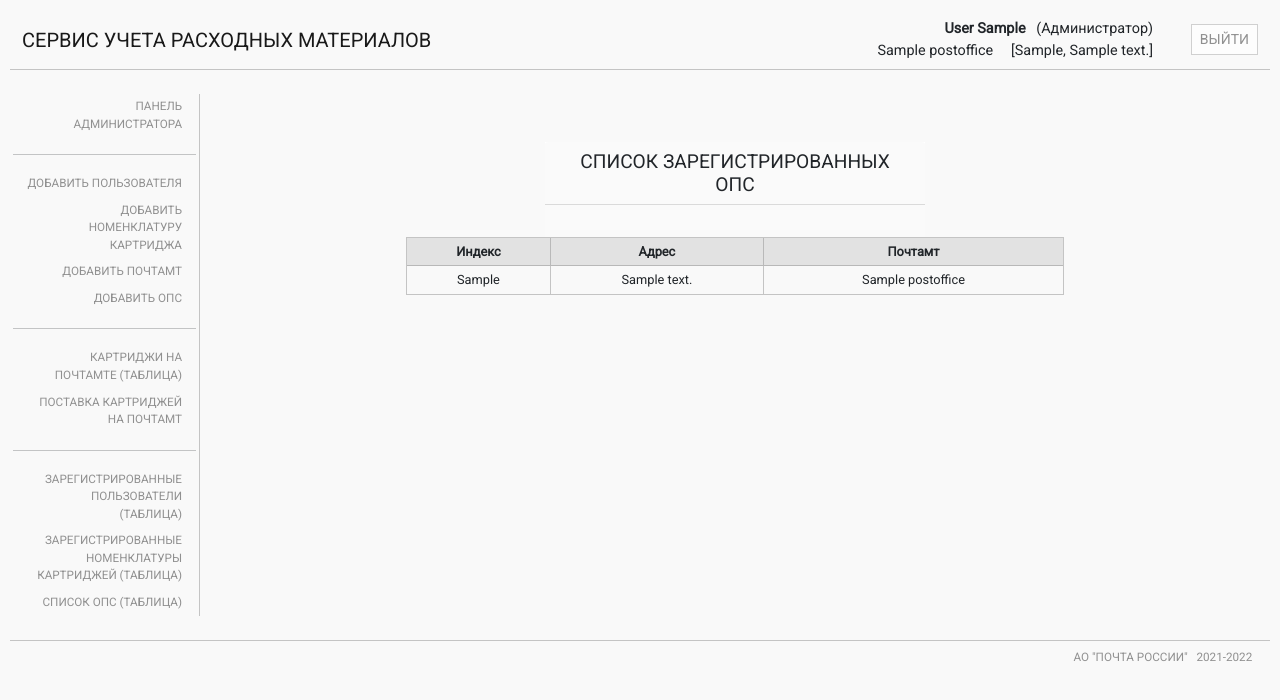
After one commit to palladine/uchet_rashod, a Django app: page /base/show_ops in a window 1280 px wide. The commit adds this page. Shown: the top 700 px of the page. Run offline with Django 3.2, Linux system fonts and the light colour scheme; a user stored in the database is signed in; tables that the repository leaves empty hold one stand-in row (values such as "Sample post").

Commit message:
28.01.22

```diff
--- a/base/forms.py
+++ b/base/forms.py
@@ -7,7 +7,9 @@ from .models import User, Cartridge, Postoffice, Supply
 
 ht = '* Поле обязательное для заполнения'
 
-## Custom fields LoginForm
+
+
+# ---------------  Login custom fields and form ---------------
 class LoginField(CharField):
     # Validation
     def clean(self, value):
@@ -32,10 +34,11 @@ class LoginForm(forms.Form):
                             widget=forms.TextInput(attrs={'class': 'form-control form-control-sm', 'placeholder': 'ЛОГИН', 'autocomplete': 'off'}))
     password = PasswordField(label='Пароль',
                                widget=forms.PasswordInput(attrs={'class': 'form-control form-control-sm', 'placeholder': 'ПАРОЛЬ'}))
+# --------------- End Login ---------------
 
 
 
-## Custom fields AddPostOfficeForm
+# ---------------  Add Postoffice custom fields and form ---------------
 class PostofficeNameField(CharField):
     # Validation
     def clean(self, value):
@@ -56,6 +59,8 @@ class IndexField(CharField):
 
             if len(value) != 6:
                 raise ValidationError(('Поле "ИНДЕКС" неправильной длины'), code='length')
+        else:
+            raise ValidationError(('Поле "ИНДЕКС" обязательное для заполнения'), code='empty')
 
 
 class AddPostofficeForm(forms.Form):
@@ -65,10 +70,11 @@ class AddPostofficeForm(forms.Form):
                         widget=forms.TextInput(attrs={'class': 'form-control form-control-sm', 'placeholder': 'ИНДЕКС'}))
     address = forms.CharField(label='Адрес', max_length=255, required=False,
                             widget=forms.TextInput(attrs={'class': 'form-control form-control-sm', 'placeholder': 'АДРЕС'}))
+# --------------- End Add Postoffice ---------------
 
 
 
-## Custom fields AddCartridgeForm
+# ---------------  Add Cartridge custom fields and form ---------------
 class NomenclatureField(CharField):
     # Validation
     def clean(self, value):
@@ -79,7 +85,6 @@ class NomenclatureField(CharField):
         if query_unique:
             raise ValidationError(('Номенклатура картриджа "{}" уже зарегистрирована. Введите другое имя'.format(value)),
                                   code='unique')
-
 
 class PrinterModelField(CharField):
     # Validation
@@ -97,13 +102,12 @@ class AddCartridgeForm(forms.Form):
                         widget=forms.CheckboxInput(attrs={'class': 'form-check-input', 'type': 'checkbox'}))
     source = forms.CharField(label='Ресурс картриджа', required=False, max_length=255,
                                 widget=forms.NumberInput(attrs={'class': 'form-control form-control-sm', 'placeholder': 'РЕСУРС КАРТРИДЖА'}))
+# --------------- End Add Cartridge ---------------
 
 
 
-
-# Custom field AddCartridgesFileForm
+# ---------------  Add Cartridges from file custom fields and form ---------------
 class WorkFile(FileField):
-
     # Validation
     def clean(self, data, initial=None):
         # data -> InMemoryUploadedFile
@@ -130,41 +134,46 @@ class AddCartridgesFileForm(forms.Form):
                                                       'placeholder': 'ВЫБЕРИТЕ ФАЙЛ ...',
                                                       'id': 'file',
                                                       'style': 'display: none;'}))
+# --------------- End Add Cartridges from file ---------------
 
 
+
+# ---------------  Add Supply and Parts from file custom fields and form ---------------
 class AddPartsFileForm(forms.Form):
     file = WorkFile(label='Файл', max_length=100, help_text=ht, required=True,
                     widget=forms.FileInput(attrs={'class': 'form-control form-control-sm',
                                                   'placeholder': 'ВЫБЕРИТЕ ФАЙЛ ...',
                                                   'id': 'file',
                                                   'style': 'display: none;'}))
+# --------------- End Add Supply and Parts from file ---------------
 
 
 
-class PostofficeReceiverField(ModelChoiceField):
+# ---------------  Add Supply custom fields and form ---------------
+class PostofficeField(ModelChoiceField):
     # Validation
     def clean(self, value):
         if not value:
             raise ValidationError(('Поле "ПОЧТАМТ" обязательное для заполнения'), code='empty')
 
 
-
 class AddSupplyForm(forms.Form):
-    postoffice_name = PostofficeReceiverField(label='Почтамт',
+    postoffice_name = PostofficeField(label='Почтамт',
                                              queryset=Postoffice.objects.all(),
                                              help_text=ht, required=True,
                                              to_field_name='postoffice_name',
                                              empty_label='ВЫБЕРИТЕ ПОЧТАМТ ...',
                                              widget=forms.Select(attrs={'class': 'form-select form-select-sm'}))
+# --------------- End Add Supply ---------------
 
 
 
+# ---------------  Add Part custom fields and form ---------------
 class SupplyField(ModelChoiceField):
     # Validation
     def clean(self, value):
         if not value:
             raise ValidationError(('Поле "ПОСТАВКА" обязательное для заполнения'), code='empty')
-
 
 class NomenclaturePartField(ModelChoiceField):
     # Validation
@@ -172,48 +181,63 @@ class NomenclaturePartField(ModelChoiceField):
         if not value:
             raise ValidationError(('Поле "НОМЕНКЛАТУРА" обязательное для заполнения'), code='empty')
 
-
 class AmountField(CharField):
     # Validation
     def clean(self, value):
         if not value:
             raise ValidationError(('Поле "КОЛИЧЕСТВО" обязательное для заполнения'), code='empty')
 
-
 class AddPartForm(forms.Form):
     supply = SupplyField(label='Поставка',
-                                                    queryset=Supply.objects.filter(status_sending = False),
-                                                    help_text=ht, required=True,
-                                                    to_field_name='pk',
-                                                    empty_label='ВЫБЕРИТЕ ПОСТАВКУ ...',
-                                                    widget=forms.Select(attrs={'class': 'form-select form-select-sm'}))
-
-
+                        queryset=Supply.objects.filter(status_sending = False),
+                        help_text=ht, required=True,
+                        to_field_name='pk',
+                        empty_label='ВЫБЕРИТЕ ПОСТАВКУ ...',
+                        widget=forms.Select(attrs={'class': 'form-select form-select-sm'}))
     nomenclature_cartridge = NomenclaturePartField(label='Номенклатура картриджа',
                                                     queryset=Cartridge.objects.all(),
                                                     help_text=ht, required=True,
                                                     to_field_name='nomenclature',
                                                     empty_label='ВЫБЕРИТЕ НОМЕНКЛАТУРУ ...',
                                                     widget=forms.Select(attrs={'class': 'form-select form-select-sm'}))
-
     amount = AmountField(label='Количество', help_text=ht, required=True,
-                        widget=forms.NumberInput(attrs={'class': 'form-control form-control-sm',
-                                                                'placeholder': 'КОЛИЧЕСТВО'}))
+                        widget=forms.NumberInput(attrs={'class': 'form-control form-control-sm', 'placeholder': 'КОЛИЧЕСТВО'}))
+# --------------- End Add Supply ---------------
 
 
 
-class ShowPostofficeField(ModelChoiceField):
-    # Validation
-    def clean(self, value):
-        if not value:
-            raise ValidationError(('Поле "ПОЧТАМТ" обязательное для заполнения'), code='empty')
-
-
-
+# ---------------  Show Cartridges custom fields and form ---------------
 class ShowCartridgesForm(forms.Form):
-    postoffice_name = ShowPostofficeField(label='Почтамт',
+    postoffice_name = PostofficeField(label='Почтамт',
                                              queryset=Postoffice.objects.all(),
                                              help_text=ht, required=True,
                                              to_field_name='postoffice_name',
                                              empty_label='ВЫБЕРИТЕ ПОЧТАМТ ...',
                                              widget=forms.Select(attrs={'class': 'form-select form-select-sm'}))
+# --------------- End Show Cartridges ---------------
+
+
+
+# ---------------  Add OPS custom fields and form ---------------
+class AddOPSForm(forms.Form):
+    postoffice_name = PostofficeField(label='Почтамт',
+                                          queryset=Postoffice.objects.all(),
+                                          help_text=ht, required=True,
+                                          to_field_name='postoffice_name',
+                                          empty_label='ВЫБЕРИТЕ ПОЧТАМТ ...',
+                                          widget=forms.Select(attrs={'class': 'form-select form-select-sm'}))
+    index = IndexField(label='Индекс ОПС', max_length=6, help_text=ht, required=True,
+                       widget=forms.TextInput(attrs={'class': 'form-control form-control-sm', 'placeholder': 'ИНДЕКС ОПС'}))
+    address = forms.CharField(label='Адрес ОПС', max_length=255, required=False,
+                              widget=forms.TextInput(attrs={'class': 'form-control form-control-sm', 'placeholder': 'АДРЕС ОПС'}))
+# --------------- End Add OPS ---------------
+
+
+
+# ---------------  Add OPS custom fields and form for User ---------------
+class AddOPSForm_U(forms.Form):
+    index = IndexField(label='Индекс ОПС', max_length=6, help_text=ht, required=True,
+                       widget=forms.TextInput(attrs={'class': 'form-control form-control-sm', 'placeholder': 'ИНДЕКС ОПС'}))
+    address = forms.CharField(label='Адрес ОПС', max_length=255, required=False,
+                              widget=forms.TextInput(attrs={'class': 'form-control form-control-sm', 'placeholder': 'АДРЕС ОПС'}))
+# --------------- End Add OPS for User ---------------
--- a/base/static/css/main.css
+++ b/base/static/css/main.css
@@ -179,7 +179,8 @@ nav.head {
     font-size: 0.73rem;
     text-align: end;
     border: 1px solid transparent;
-    padding-top: -1px;
+    padding-top: 3px;
+    padding-bottom: 4px;
     vertical-align: middle;
 }
 
--- a/base/urls.py
+++ b/base/urls.py
@@ -1,5 +1,6 @@
 from django.urls import path
-from .views import Main, AddPostoffice, AddCartridge, AddSupply, ApplySupply, ShowCartridges, ShowUsers, ShowNomenclatures
+from .views import (Main, AddPostoffice, AddCartridge, AddSupply, ApplySupply,
+                    ShowCartridges, ShowUsers, ShowNomenclatures, AddOPS, ShowOPS)
 
 urlpatterns = [
     path('main', Main.as_view(), name='main'),
@@ -10,4 +11,6 @@ urlpatterns = [
     path('show_cartridges', ShowCartridges.as_view(), name='show_cartridges'),
     path('show_users', ShowUsers.as_view(), name='show_users'),
     path('show_nomenclatures', ShowNomenclatures.as_view(), name='show_nomenclatures'),
+    path('add_ops', AddOPS.as_view(), name='add_ops'),
+    path('show_ops', ShowOPS.as_view(), name='show_ops'),
 ]
--- a/base/views.py
+++ b/base/views.py
@@ -3,9 +3,10 @@ from django.http import JsonResponse
 from django.views import View
 from django.shortcuts import render, HttpResponse, HttpResponseRedirect, redirect
 from django.urls import reverse
-from .forms import LoginForm, AddPostofficeForm, AddCartridgeForm, AddCartridgesFileForm, AddPartForm, AddSupplyForm, ShowCartridgesForm, AddPartsFileForm
+from .forms import (LoginForm, AddPostofficeForm, AddCartridgeForm, AddCartridgesFileForm, AddPartForm,
+                    AddSupplyForm, ShowCartridgesForm, AddPartsFileForm, AddOPSForm, AddOPSForm_U)
 from django.contrib.auth import authenticate, login, logout
-from .models import User, Postoffice, Cartridge, Supply, Part, State
+from .models import User, Postoffice, Cartridge, Supply, Part, State, OPS
 from django.core.paginator import Paginator, EmptyPage, PageNotAnInteger
 from django.contrib import messages
 import pandas
@@ -141,6 +142,62 @@ class AddPostoffice(View):
 
 
 
+class AddOPS(View):
+    def get(self, request):
+        context = {}
+        user = request.user
+
+        context.update({'user': user, 'title': 'Добавление ОПС'})
+
+        if user.role == '1':
+            form_ops = AddOPSForm()
+            context.update({'form': form_ops})
+
+        if user.role == '2':
+            form_ops = AddOPSForm_U()
+            context.update({'form': form_ops})
+
+        return render(request, 'addops.html', context=context)
+
+
+    def post(self, request):
+        context = {}
+        user = request.user
+        context.update({'title': 'Добавление ОПС'})
+
+        form_ops = False
+
+        if user.role == '1':
+            form_ops = AddOPSForm(request.POST)
+            context.update({'form': form_ops})
+
+        if user.role == '2':
+            form_ops = AddOPSForm_U(request.POST)
+            context.update({'form': form_ops})
+
+        if form_ops.is_valid():
+
+            postoffice_name = request.POST.get('postoffice_name') if user.role == "1" else user.postoffice_id.postoffice_name
+            index = request.POST.get('index')
+            address = request.POST.get('address')
+
+            # save
+            postoffice = Postoffice.objects.get(postoffice_name=postoffice_name)
+
+            ops = OPS(postoffice=postoffice, index=index, address=address)
+            ops.save()
+            messages.success(request, 'ОПС добавлено')
+
+            return HttpResponseRedirect(reverse('add_ops'))
+
+        else:
+            messages.error(request, get_errors_form(form_ops))
+
+        return render(request, 'addops.html', context=context)
+
+
+
+
 class AddCartridge(View):
 
     def get(self, request):
@@ -228,7 +285,6 @@ class AddCartridge(View):
                 messages.error(request, 'Ошибка скачивания файла ({})'.format(e), extra_tags='download_template_cartridges')
 
         return render(request, 'addcartridge.html', context=context)
-
 
 
 
@@ -606,3 +662,35 @@ class ShowNomenclatures(View):
         context.update({'nomenclatures': nomenclatures})
 
         return render(request, 'shownomenclatures.html', context=context)
+
+
+class ShowOPS(View):
+    def get(self, request):
+        context = {}
+        user = request.user
+
+        opss = False
+
+        if user.role == '1':
+            context.update({'title': 'Список зарегистрированных ОПС'})
+            opss = OPS.objects.all()
+
+        if user.role == '2':
+            context.update({'title': 'Список ОПС Почтамта'})
+            postoffice_obj = Postoffice.objects.get(postoffice_name=user.postoffice_id.postoffice_name)
+            opss = OPS.objects.filter(postoffice=postoffice_obj)
+
+        # pagination
+        if opss:
+            page = request.GET.get('page', 1)
+            paginator = Paginator(opss, 25)
+            try:
+                ops_all = paginator.page(page)
+            except PageNotAnInteger:
+                ops_all = paginator.page(1)
+            except EmptyPage:
+                ops_all = paginator.page(paginator.num_pages)
+
+            context.update({'ops_all': ops_all})
+
+        return render(request, 'showops.html', context=context)
--- a/templates/base.html
+++ b/templates/base.html
@@ -70,13 +70,23 @@
                         {% endif %}
 
                         {% if user.role == '1' %}
-                            <a class="nav-link text-uppercase" href="{% url 'add_postoffice' %}">Добавить почтамт</a>
                             <a class="nav-link text-uppercase" href="#">Добавить пользователя</a>
                             <a class="nav-link text-uppercase" href="{% url 'add_cartridge' %}">Добавить номенклатуру картриджа</a>
+                            <a class="nav-link text-uppercase" href="{% url 'add_postoffice' %}">Добавить почтамт</a>
+                        {% endif %}
+
+                            <a class="nav-link text-uppercase" href="{% url 'add_ops' %}">Добавить ОПС</a>
+                            <hr>
+
+
+                            <a class="nav-link text-uppercase" href="{% url 'show_cartridges' %}">Картриджи на почтамте (таблица)</a>
+
+                        {% if user.role == '1' %}
                             <a class="nav-link text-uppercase" href="{% url 'add_supply' %}">Поставка картриджей на почтамт</a>
                             <hr>
                             <a class="nav-link text-uppercase" href="{% url 'show_users' %}">Зарегистрированные пользователи (таблица)</a>
                         {% endif %}
+
 
                         {% if user.role == '2' %}
                             <a class="nav-link text-uppercase" href="{% url 'apply_supply' %}">Поставки
@@ -86,10 +96,14 @@
                                 </span>
                             {% endif %}
                             </a>
-                        {% endif%}
+                            <a class="nav-link text-uppercase" href="">Выдача картриджей ОПС</a>
+                            <a class="nav-link text-uppercase" href="">Реестр заявок ОПС</a>
+                            <hr>
+                        {% endif %}
 
                             <a class="nav-link text-uppercase" href="{% url 'show_nomenclatures' %}">Зарегистрированные номенклатуры картриджей (таблица)</a>
-                            <a class="nav-link text-uppercase" href="{% url 'show_cartridges' %}">Картриджи на почтамте (таблица)</a>
+                            <a class="nav-link text-uppercase" href="{% url 'show_ops' %}">Список ОПС (таблица)</a>
+
 
                     </nav>
                 </div>
--- /dev/null
+++ b/templates/showops.html
@@ -0,0 +1,83 @@
+{% extends "base.html" %}
+
+{% block content %}
+        <div class="container-fluid">
+
+                    <div class="row mt-5">
+                        <div class="col-4"></div>
+                        <div class="col-4 d-flex justify-content-center">
+                            <div class="card text-center">
+                                <h4 class="card-header text-uppercase">{{ title }}</h4>
+                                <div class="card-body d-flex justify-content-center"></div>
+                            </div>
+                        </div>
+                        <div class="col-4"></div>
+                    </div>
+
+
+                    <div class="row">
+                        <div class="col"></div>
+                        <div class="col-8 d-flex justify-content-center">
+                            <table class='table table-sm table-hover table-bordered align-middle text-center mb-5'>
+                                <thead>
+                                    <tr>
+                                            <th>Индекс</th>
+                                            <th>Адрес</th>
+                                            {% if user.role == '1' %}
+                                                <th>Почтамт</th>
+                                            {% endif %}
+                                    </tr>
+                                </thead>
+                                <tbody>
+                                   {% for ops in ops_all %}
+                                        <tr>
+                                            <td>{{ ops.index }}</td>
+                                            <td>{{ ops.address }}</td>
+                                            {% if user.role == '1' %}
+                                                <td>{{ ops.postoffice.postoffice_name }}</td>
+                                            {% endif %}
+                                        </tr>
+                                   {% endfor %}
+                                </tbody>
+                            </table>
+                        </div>
+                        <div class="col"></div>
+                    </div>
+
+
+
+                    <div class="row mt-1 mb-5">
+                        <div class="col"></div>
+                        <div class="col-8 d-flex justify-content-center">
+                            {% if ops_all.has_other_pages %}
+                                    <div class="pagination">
+
+                                        {% if ops_all.has_previous %}
+                                            <div class="disactive_page my-auto">
+                                                <a href="?page=1" class="page">1</a>
+                                                ...
+                                                <a href="?page={{ ops_all.previous_page_number }}" class="page">{{ ops_all.previous_page_number }}</a>
+                                            </div>
+                                        {% endif %}
+
+                                        <div class="active_page my-auto">
+                                            {{ ops_all.number }}
+                                        </div>
+
+                                        {% if ops_all.has_next %}
+                                            <div class="disactive_page my-auto">
+                                                <a href="?page={{ ops_all.next_page_number }}" class="page">{{ ops_all.next_page_number }}</a>
+                                                ...
+                                                <a href="?page={{ ops_all.paginator.num_pages }}" class="page">{{ ops_all.paginator.num_pages }}</a>
+                                            </div>
+                                        {% endif %}
+
+                                    </div>
+                            {% endif %}
+                        </div>
+
+                        <div class="col"></div>
+                    </div>
+
+        </div>
+{% endblock %}
```
Also changed, not shown: base/admin.py (+6 -1 lines), base/models.py (+14 -0 lines), templates/addops.html (added, +76 -0 lines).
